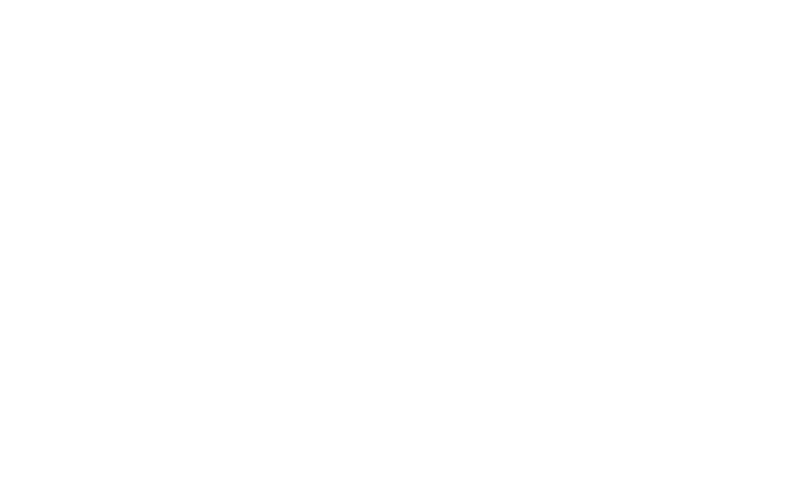
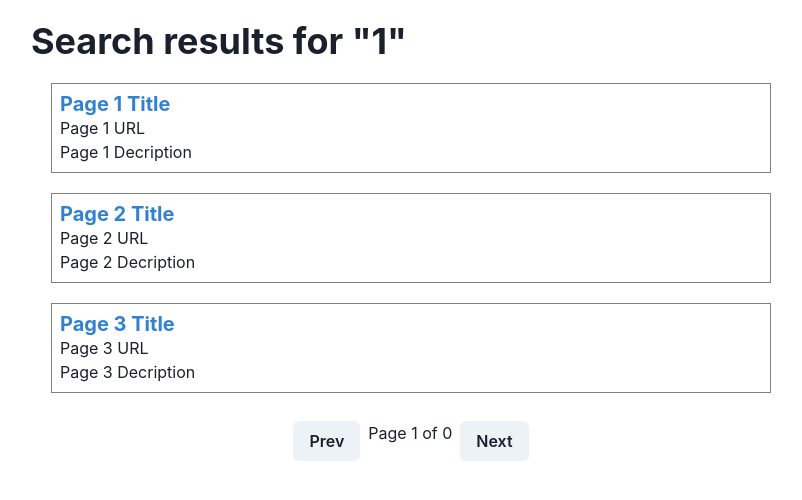
Before and after one commit to michaelehab/Crawlify, a React (Create React App) app in the folder web/: page /results/1 in a window 1280 px wide. Before the commit this address had no page. Shown: the top 500 px of the page, without its empty margins (229-1031 px from the left). Built offline with nearby package versions, Linux system fonts and the light colour scheme.

Commit message:
Added results page

```diff
--- a/web/src/App.tsx
+++ b/web/src/App.tsx
@@ -1,11 +1,13 @@
 import { BrowserRouter, Routes, Route } from "react-router-dom";
 import Home from "./pages/HomePage";
+import Results from "./pages/ResultsPage";
 
 export const App = () => {
   return (
     <BrowserRouter>
       <Routes>
         <Route path="/" element={<Home />} />
+        <Route path="/results/:query" element={<Results />} />
       </Routes>
     </BrowserRouter>
   );
--- a/web/src/pages/HomePage.tsx
+++ b/web/src/pages/HomePage.tsx
@@ -28,7 +28,13 @@
           borderRadius="5px"
           width={"50vw"}
         />
-        <Button type="submit" colorScheme="blue" ml={2} borderRadius="5px">
+        <Button
+          type="submit"
+          bg={"#0718C4"}
+          color={"white"}
+          ml={2}
+          borderRadius="5px"
+        >
           Search
         </Button>
       </Box>
--- /dev/null
+++ b/web/src/pages/ResultsPage.tsx
@@ -0,0 +1,124 @@
+import React, { useState, useEffect } from "react";
+import { useParams } from "react-router-dom";
+import {
+  Box,
+  Heading,
+  Text,
+  Link,
+  Spinner,
+  Alert,
+  AlertIcon,
+  UnorderedList,
+  ListItem,
+  ButtonGroup,
+  Button,
+  Center,
+} from "@chakra-ui/react"; // import Chakra UI components here
+
+function Results() {
+  const { query } = useParams();
+  const [results, setResults] = useState([]);
+  const [loading, setLoading] = useState(false);
+  const [error, setError] = useState(null);
+  const [page, setPage] = useState(1);
+  const [totalPages, setTotalPages] = useState(0);
+
+  /* const fetchResults = async () => {
+    setLoading(true);
+    setError(null);
+    try {
+      // replace this with your own API endpoint
+      // assume the API accepts a page parameter and returns a totalPages property
+      const response = await fetch(
+        `https://localhost:8081/api/search/${query}?page=${page}`
+      );
+      const data = await response.json();
+      setResults(data.results);
+      setTotalPages(data.totalPages);
+    } catch (err) {
+      setError(err.message);
+    }
+    setLoading(false);
+  }; */
+
+  /* useEffect(() => {
+    fetchResults();
+  }, [query, page]); */
+
+  const handlePrev = () => {
+    if (page > 1) {
+      setPage(page - 1);
+    }
+  };
+
+  const handleNext = () => {
+    if (page < totalPages) {
+      setPage(page + 1);
+    }
+  };
+
+  return (
+    <Box maxW="800px" mx="auto" p="5">
+      <Heading as="h1" mb="2">
+        Search results for "{query}"
+      </Heading>
+      {loading && <Spinner />}{" "}
+      {error && (
+        <Alert status="error">
+          <AlertIcon />
+          {error}
+        </Alert>
+      )}
+      {
+        /* results.length > 0 &&  */ <>
+          <Box>
+            {/* {results.map((result) => ( */}
+            <Box key={1} p="2" m={5} border="1px solid gray">
+              <Link href="https://google.com" color="blue.500">
+                <Heading as="h2" size="md">
+                  Page 1 Title
+                </Heading>
+              </Link>
+              <Text>Page 1 URL</Text>
+              <Text>Page 1 Decription</Text>
+            </Box>
+            <Box key={1} p="2" m={5} border="1px solid gray">
+              <Link href="https://google.com" color="blue.500">
+                <Heading as="h2" size="md">
+                  Page 2 Title
+                </Heading>
+              </Link>
+              <Text>Page 2 URL</Text>
+              <Text>Page 2 Decription</Text>
+            </Box>
+            <Box key={1} p="2" m={5} border="1px solid gray">
+              <Link href="https://google.com" color="blue.500">
+                <Heading as="h2" size="md">
+                  Page 3 Title
+                </Heading>
+              </Link>
+              <Text>Page 3 URL</Text>
+              <Text>Page 3 Decription</Text>
+            </Box>
+            {/* ))} */}
+          </Box>
+          <Center>
+            <ButtonGroup mt="2">
+              <Button onClick={handlePrev} disabled={page === 1}>
+                Prev
+              </Button>
+              <Text>
+                Page {page} of {totalPages}
+              </Text>
+              <Button onClick={handleNext} disabled={page === totalPages}>
+                Next
+              </Button>
+            </ButtonGroup>
+          </Center>
+        </>
+      }
+    </Box>
+  );
+}
+
+export default Results;
```
